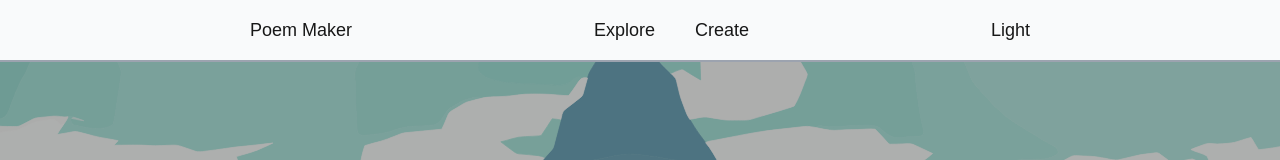
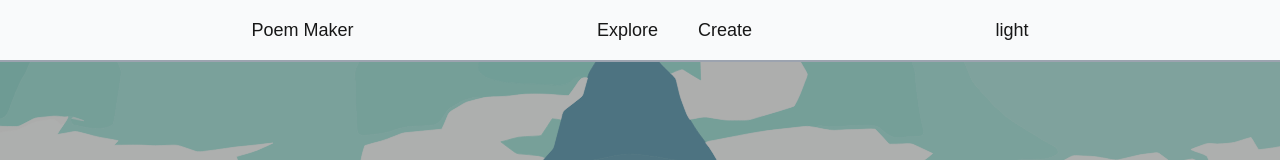
Before and after one commit to turtledev65/Poem-Maker, a Next.js app: page / in a window 1280 px wide. Shown: the top 160 px of the page. Built offline with nearby package versions, Linux system fonts and the light colour scheme.

Commit message:
Change the class that sets the color theme for tailwind when clicking on the theme toggle

```diff
--- a/src/app/_components/theme-button.tsx
+++ b/src/app/_components/theme-button.tsx
@@ -1,20 +1,19 @@
 "use client";
 
-import { useState } from "react";
+import { useContext } from "react";
+import { ThemeContext } from "../_providers/theme-provider";
 
 const ThemeToggle = () => {
-  const [checked, setChecked] = useState(false);
+  const { mode, setMode } = useContext(ThemeContext);
 
   return (
-    <label className="cursor-pointer select-none">
-      <p>{checked ? "Dark" : "Light"}</p>
-      <input
-        type="checkbox"
-        checked={checked}
-        onChange={() => setChecked(prev => !prev)}
-        className="hidden"
-      />
-    </label>
+    <>
+      <button
+        onClick={() => setMode(prev => (prev === "light" ? "dark" : "light"))}
+      >
+        {mode}
+      </button>
+    </>
   );
 };
 export default ThemeToggle;
--- /dev/null
+++ b/src/app/_providers/index.tsx
@@ -0,0 +1,7 @@
+import { PropsWithChildren } from "react";
+import ThemeProvider from "./theme-provider";
+
+const Providers = ({ children }: PropsWithChildren) => {
+  return <ThemeProvider>{children}</ThemeProvider>;
+};
+export default Providers;
--- /dev/null
+++ b/src/app/_providers/theme-provider.tsx
@@ -0,0 +1,27 @@
+"use client";
+
+import {
+  createContext,
+  Dispatch,
+  PropsWithChildren,
+  SetStateAction,
+  useState,
+} from "react";
+
+type Mode = "light" | "dark";
+type ThemeContextType = {
+  mode: Mode;
+  setMode: Dispatch<SetStateAction<Mode>>;
+};
+export const ThemeContext = createContext({} as ThemeContextType);
+
+const ThemeProvider = ({ children }: PropsWithChildren) => {
+  const [mode, setMode] = useState<"light" | "dark">("light");
+
+  return (
+    <ThemeContext.Provider value={{ mode, setMode }}>
+      <div className={`${mode}`}>{children}</div>
+    </ThemeContext.Provider>
+  );
+};
+export default ThemeProvider;
--- a/src/app/layout.tsx
+++ b/src/app/layout.tsx
@@ -1,6 +1,7 @@
 import type { Metadata } from "next";
 import "./globals.css";
 import Navbar from "./_components/navbar";
+import Providers from "./_providers";
 
 type Props = Readonly<{
   children: React.ReactNode;
@@ -8,9 +9,13 @@ type Props = Readonly<{
 const RootLayout = ({ children }: Props) => {
   return (
     <html lang="en">
-      <body className="min-h-screen flex flex-col">
-        <Navbar />
-        {children}
+      <body>
+        <Providers>
+          <div className="flex min-h-screen flex-col">
+            <Navbar />
+            {children}
+          </div>
+        </Providers>
       </body>
     </html>
   );
--- a/tailwind.config.ts
+++ b/tailwind.config.ts
@@ -1,6 +1,7 @@
 import type { Config } from "tailwindcss";
 
 const config: Config = {
+  darkMode: "class",
   content: [
     "./src/pages/**/*.{js,ts,jsx,tsx,mdx}",
     "./src/components/**/*.{js,ts,jsx,tsx,mdx}",
```
